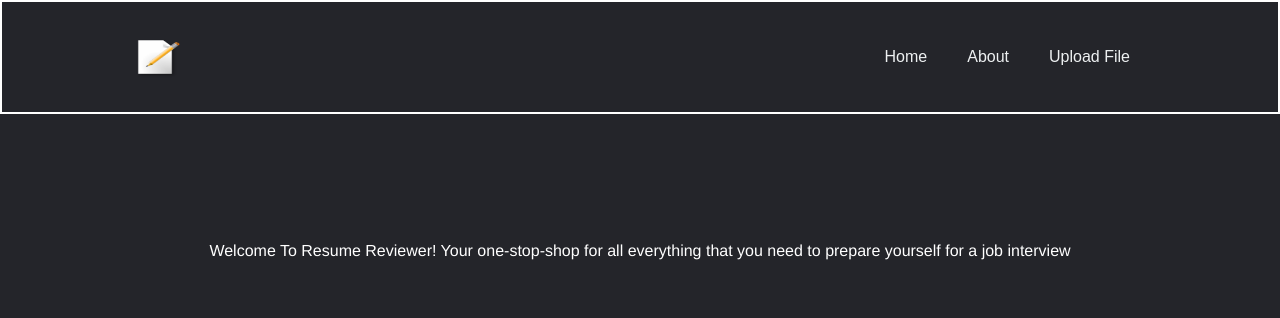
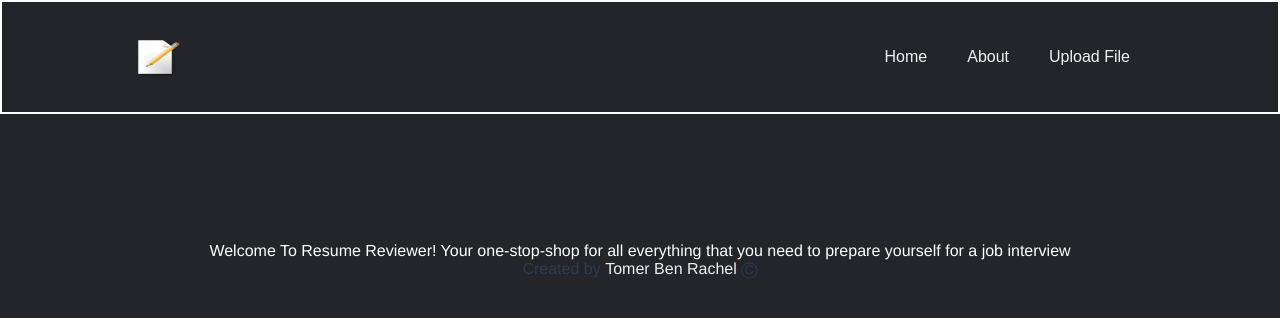
Before and after one commit to TomerPacific/resume-reviewer, a Vue app: page / in a window 1280 px wide. Shown: the top 318 px of the page. Built offline with nearby package versions, Linux system fonts and the light colour scheme; no server answers.

Commit message:
resume-reviewer adding footer element to project structure

```diff
--- a/src/App.vue
+++ b/src/App.vue
@@ -4,28 +4,39 @@
     <main>
       <router-view/>
     </main>
+    <Footer></Footer>
   </div>
 
 </template>
 
 <script>
  import AppNav from './components/AppNav.vue'
+ import Footer from './components/Footer.vue'
 
  export default {
      name: 'app',
      components:{
-        AppNav
+        AppNav,
+        Footer
      }
  }
 </script>
 
-<style>
+<style scoped>
+
+html, body {
+  height: 100%;
+}
+
 #app {
   font-family: 'Avenir', Helvetica, Arial, sans-serif;
   -webkit-font-smoothing: antialiased;
   -moz-osx-font-smoothing: grayscale;
   text-align: center;
   color: #2c3e50;
+  display: flex;
+  flex-direction: column;
+  height: 100%
 }
 
 </style>
```
